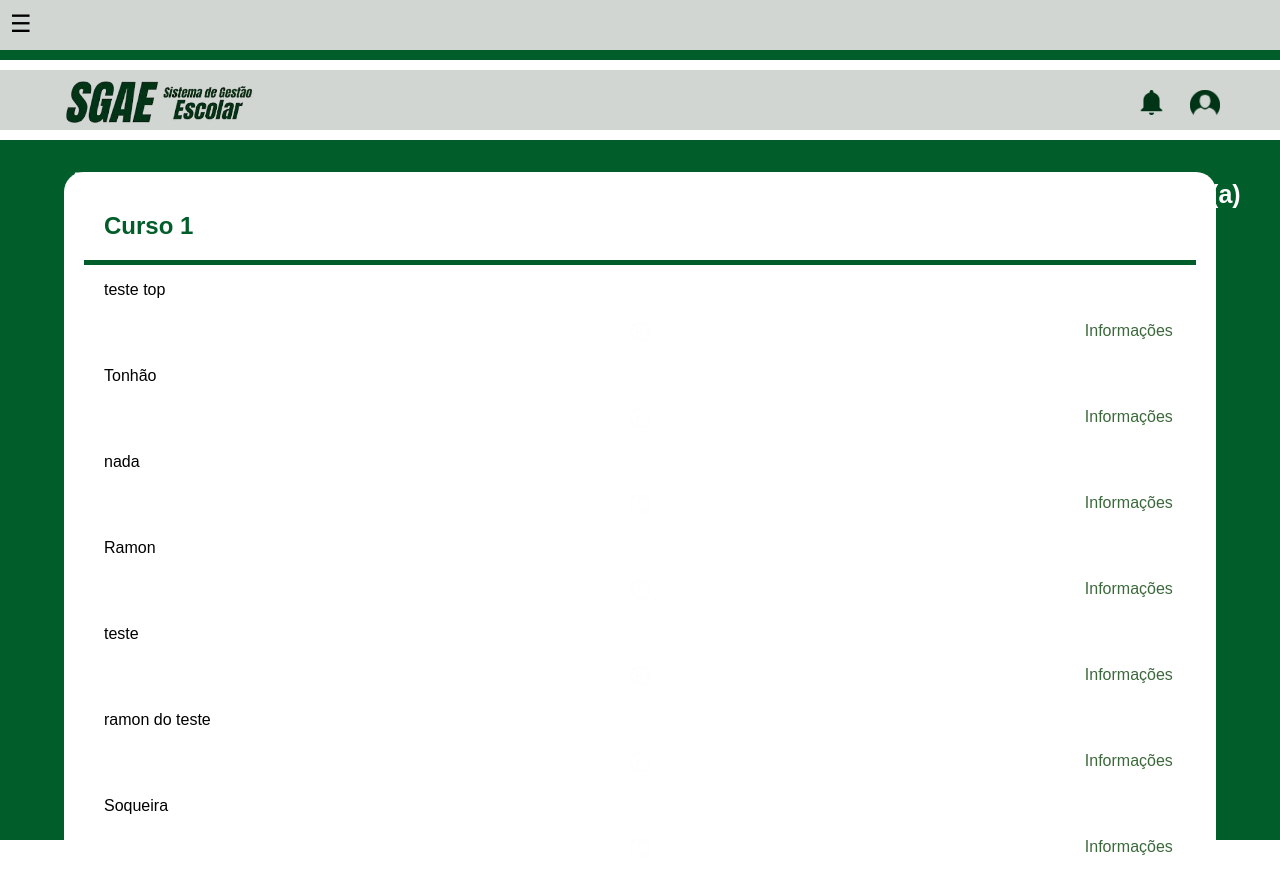
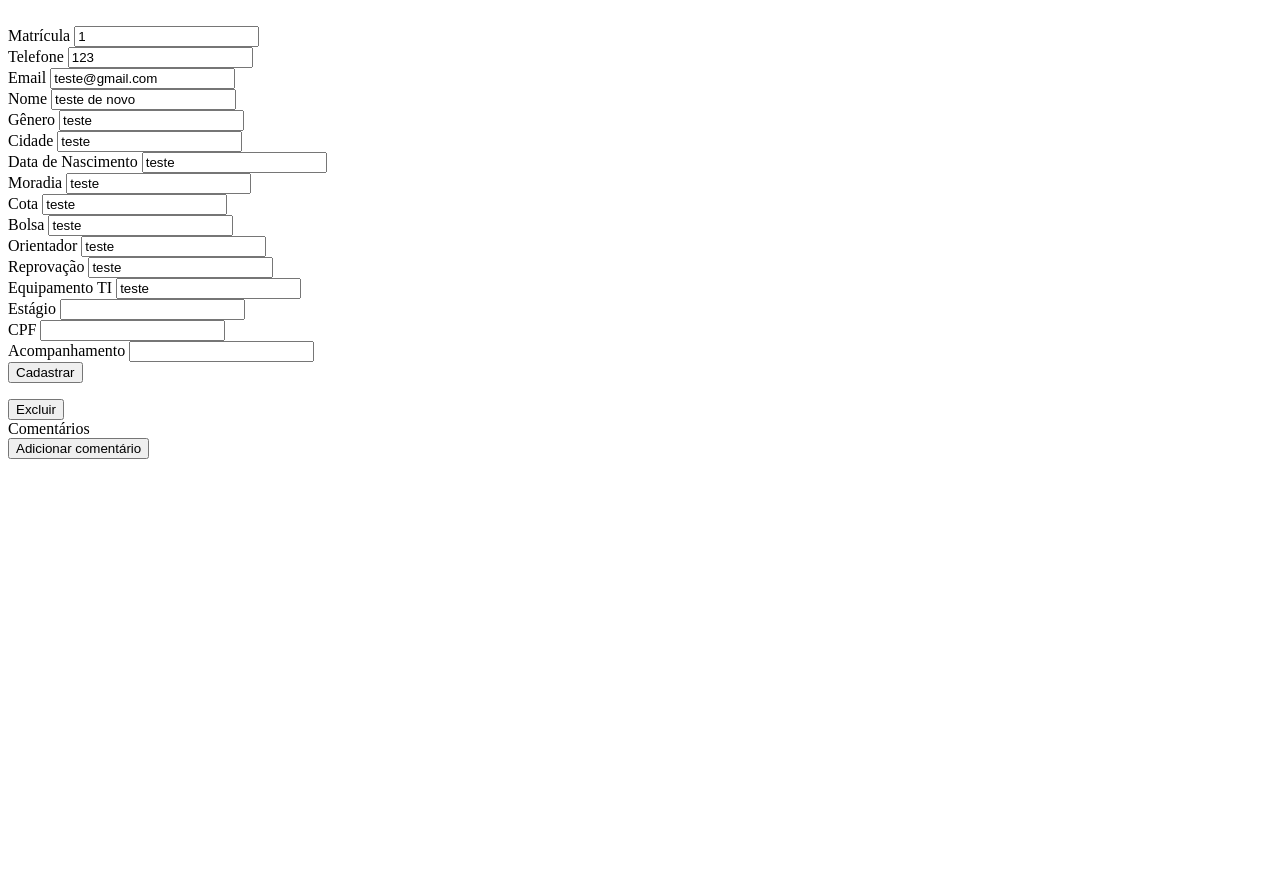
Before and after one commit to RamonIFFAR/PPI, a PHP site: page /aluno.php?id=1 in a window 1280 px wide. After the commit the page ends 459 px from the top, so only its background shows below. Run offline with PHP 8.4, Linux system fonts and the light colour scheme; a user stored in the database is signed in; data comes from the database, SQL or seed files in the repository.

Commit message:
Correção código de alunos

```diff
--- a/PPInte/aluno.php
+++ b/PPInte/aluno.php
@@ -1,191 +1,156 @@
 <?php
+    require('config.php');
+
     session_start();
 
-    require('config.php');
-    //variáveis para a execução normal do código
-    $nome = "select nome from usuario where senha = '{$_SESSION["email"]}'";
-    $sql = "select usuario.id_us, usuario.Siape, usuario.nome, professor.id_prof, usuario.foto from usuario inner join professor where usuario.id_us=professor.id_prof";
-    //precisa puxar alunos do banco
-    $res = $conn->query($sql) or die($conn->error);
-    $req = $conn->query($nome) or die($conn->error);
-    $qtd = $res->num_rows;
+    $aluno = $_REQUEST['id'];
 
-    //variáveis para a checagem se o usuário é um setor
 
+    // XXXXXXXXXX Confere se o usuário está logado XXXXXXXXXXXXXX
+    $Checagem = "select * from usuario where senha = '{$_SESSION['senha']}' and email= '{$_SESSION['email']}'";
+    $QChecagem = $conn->query($Checagem);
+    $tes = $QChecagem->fetch_object();
+    $procura = $QChecagem->num_rows;
+
+    // Usado para conferir o tipo do setor
     $Checagem = "select * from setor where id_set = '{$_SESSION['id_us']}'";
     $ConsultaC = $conn->query($Checagem);
+    $UsoC = $ConsultaC->fetch_object();
     $qtdChecagem = $ConsultaC->num_rows;
 
-    // If utilizado para evitar que um usuário que não pertence à um setor entre
-    if ($qtdChecagem > 0) {
-        ?>
-            <!DOCTYPE html>
-            <html lang="pt-BR">
-            <head>
-                <meta charset="UTF-8">
-                <meta name="viewport" content="width=device-width, initial-scale=1.0">
-                <link href='https://fonts.googleapis.com/css?family=Anton' rel='stylesheet'>
-                <link rel="stylesheet" href="alunos.css">
-            </head>
-            <body>
-                <div class="top-bar">
-                    <div class="menu-container">
-                        <div class="menu-abriricon" onclick="openMenu()">☰</div>
 
 
-                        <div class="floating-menu">
-                            <div class="design-menu"></div>
-                            <div class="design-menu2"></div>
-                            <div class="design-menu3"></div>
-                            <div class="Titulo-menu">
-                                <img src="Imagens/TituloMenu.png">
-                            </div>
-                            <div class="menu-fecharicon" onclick="closeMenu()">☰</div>
-                            <ul>
-                                <li><a href="Pagina_Inicial.php">Início</a></li>
-                                <li><a href="cursos.php">Cursos</a></li>
-                                <li><a href="disciplinas.php">Disciplinas</a></li>
-                                <li><a href="alunos.php">Alunos</a></li>
-                                <li><a href="professores.php">Professores</a></li>
-                                <li><a href="turmas.php">Turmas</a></li>
-                            </ul>
-                            <a class="textPosition" href="index.php">Sair</a>
-
-                            <div class="imagem-menu2"><img src="Imagens/inicio.png"></div>
-                        </div>
-                    </div>
-
-                </div>
-
-                <!-- Barra verde -->
-                <div class="green-bar"></div>
-
-                <!-- Nova barra cinza -->
-                <div class="bottom-bar">
-                <div class="iconeNotificacao">
-                        <img src="Imagens/Notificacao.png">
-                    </div>
-                    <div class="iconeTitulo">
-                        <img src="Imagens/Titulo.png">
-                    </div>
-                    <div class="iconePerfil">
-                        <img src="Imagens/Perfil.png">
-                    </div>
-                </div>
-
-                <!-- Nova barra verde abaixo da nova barra cinza -->
-                <div class="new-green-bar">
-                    <div class="Titulo-Alunos">
-                        <h1>ALUNOS</h1>
-                    </div>
-
-                    <div class="AdicionarAluno">
-                        <?php
-                            echo "<a href='criar_aluno.php'>Adicionar aluno(a)</a>";
-                        ?>
-                    </div>
-                </div>
-
-                <!-- Nova barra cinza abaixo da nova barra verde -->
-                <div class="new-bottom-bar">
-                    <div class="box-center">
-                    <div class="box-curso">
 
 
-                    <div class="outer-container">
-        <div class="inner-container">
-            <div class="title">Curso 1</div>
-            <div class="info">
-                <?php
-                ?>
-            </div>
-        </div>
-    </div>
-    <div class="green-bar2"></div>
+
+    // Função usada para excluir aluno
+    if(isset($_REQUEST['excluir'])){
+        $removeralunosql = "DELETE FROM aluno WHERE matricula = '{$aluno}'";
+        $conn->query($removeralunosql);
+        print "<script>location.href='alunos.php'</script>";
+    }
+    // XXXXXXXXXX If que confere se o usuário está logado XXXXXXXXXXXXXX
+    if($procura > 0){
+
+    } else {
+        print"<script>alert('Você precisa estar logado para poder acessar o sistema')</script>";
+        print"<script>location.href=index.php</script>";
+    }
 
 
-               <div class="InformaçõesProf";>
-                            <?php
+    // Seleciona coisas do aluno
+    $sql = "select * from aluno where matricula = '{$aluno}'";
+    $res = $conn->query($sql);
+    $resSet = $res->fetch_assoc();
 
-                            if($qtd > 0){
-                                echo "<div class='alunos-container'>"; // Adicionamos um contêiner flexível
-                                while($row = $res->fetch_object()){
-                                    echo "<p class='nome-aluno'>" . $row->nome . "</p>";
-                                    echo "<div class='botaoinfo'>";
-                                    echo "<a>Informações</a>";
-                                    echo "<div class='imagemBotao'>";
-                                    echo "<img onclick=\"window.location.href='aluno.php?matricula=" . htmlspecialchars($row->id_prof, ENT_QUOTES, 'UTF-8') . "'\" src='Imagens/Informacoes.png' alt='Informações'>";
-                                    echo "</div>";
-                                    echo "</div>";
-                                }
-                                echo "</div>"; // Fechamos o contêiner flexível
-                            }
-
-                            ?>
-                        </div>
-
-                        <div class="box-curso">
-
-                        <div class="outer-container">
-        <div class="inner-container">
-            <div class="title">curso 2</div>
-            <div class="info">
-
-            </div>
-        </div>
-    </div>
-    <div class="green-bar2"></div>
-    <div class="InformaçõesProf";>
-                            <?php
-
-                            if($qtd > 0){
-                                echo "<div class='alunos-container'>"; // Adicionamos um contêiner flexível
-                                while($row = $res->fetch_object()){
-                                    echo "<p class='nome-aluno'>" . $row->nome . "</p>";
-                                    echo "<div class='botaoinfo'>";
-                                    echo "<a>Informações</a>";
-                                    echo "<div class='imagemBotao'>";
-                                    echo "<img onclick=\"window.location.href='aluno.php?id_aluno=" . htmlspecialchars($row->id_prof, ENT_QUOTES, 'UTF-8') . "'\" src='Imagens/Informacoes.png' alt='Informações'>";
-                                    echo "</div>";
-                                    echo "</div>";
-                                }
-                                echo "</div>"; // Fechamos o contêiner flexível
-                            }
-
-                            ?>
-                        </div>
-    <div class="box-curso">
-
-    <div class="outer-container">
-        <div class="inner-container">
-            <div class="title">Curso 3</div>
-            <div class="info">
-
-            </div>
-        </div>
-    </div>
-    <div class="green-bar2"></div>
-
-                    </div>
-                </div>
+    // Seleciona comentários
+    $sqlComentario = "select * from comentario inner join usuario where comentario.id_us = usuario.id_us and matricula = '{$aluno}'";
+    $resComentario = $conn->query($sqlComentario);
+    $ComentInfo = $res->fetch_assoc();
 
 
-                <script>
-                    function openMenu() {
-                        var menu = document.querySelector('.floating-menu');
-                        menu.style.display = 'block';
-                    }
 
-                    function closeMenu() {
-                        var menu = document.querySelector('.floating-menu');
-                        menu.style.display = 'none';
-                    }
-                </script>
-            </body>
-            </html>
-<?php
-    // Se o usuário não for um setor, ele é enviado de volta para a página de login
-    } else{
-        print"<script>location.href='index.php'; alert('Você não tem permissão para acessar esta área do sistema')</script>";
+
+    function Atualizar($id, $matricula, $telefone, $email, $nome, $genero, $cidade, $dataNasc, $moradia, $cota, $bolsa, $orientador, $reprovacao, $equipTI, $estagio, $cpf, $acompanhamento){
+        include('config.php');
+        $sql = "UPDATE aluno SET matricula='{$matricula}', telefone='{$telefone}', email='{$email}', nome='{$nome}', genero='{$genero}', cidade='{$cidade}', dataNasc='{$dataNasc}', moradia='{$moradia}', cota='{$cota}', bolsa='{$bolsa}', orientador='{$orientador}', reprovacao='{$reprovacao}', equipTI='{$equipTI}', estagio='{$estagio}', cpf='{$cpf}', acompanhamento='{$acompanhamento}' where matricula = '{$id}'";
+        $conn->query($sql) or die($conn->error);
+        print "<script> location.href='alunos.php'</script>";
+    }
+
+
+?>
+
+<!DOCTYPE html>
+<html lang="pt-br">
+<head>
+    <meta charset="UTF-8">
+    <meta name="viewport" content="width=device-width, initial-scale=1.0">
+    <title>SGAE</title>
+</head>
+<body>
+    <?php
+        if(isset($_POST['atualizar'])){
+            Atualizar($_POST['id'], $_POST['matricula'], $_POST['telefone'], $_POST['email'], $_POST['nome'], $_POST['genero'], $_POST['cidade'], $_POST['dataNasc'], $_POST['moradia'], $_POST['cota'], $_POST['bolsa'], $_POST['orientador'], $_POST['reprovacao'], $_POST['equipTI'], $_POST['estagio'], $_POST['cpf'], $_POST['acompanhamento']);
+        }
+        similar_text($UsoC->tipo, "DE", $percent);
+        if($percent  == 100) { ?>
+                    <form action='aluno.php' method='POST'>
+                        <input type='hidden' name='id' value="<?php echo $aluno ?>"> <br>
+                        <label>Matrícula</label>
+                        <input type='text' name='matricula' value="<?php echo $aluno ?>"> <br>
+                        <label>Telefone</label>
+                        <input type='text' name='telefone' value="<?php echo $resSet['telefone'] ?>"> <br>
+                        <label>Email</label>
+                        <input type='email' name='email' value="<?php echo $resSet['email'] ?>"> <br>
+                        <label>Nome</label>
+                        <input type='text' name='nome' value="<?php echo $resSet['nome'] ?>"> <br>
+                        <label>Gênero</label>
+                        <input type='text' name='genero' value="<?php echo $resSet['genero'] ?>"> <br>
+                        <label>Cidade</label>
+                        <input type='text' name='cidade' value="<?php echo $resSet['cidade']?>"> <br>
+                        <label>Data de Nascimento</label>
+                        <input type='text' name='dataNasc' value="<?php echo $resSet['dataNasc'] ?>"> <br>
+                        <label>Moradia</label>
+                        <input type='text' name='moradia' value="<?php echo $resSet['moradia'] ?>"> <br>
+                        <label>Cota</label>
+                        <input type='text' name='cota' value="<?php echo $resSet['cota'] ?>"> <br>
+                        <label>Bolsa</label>
+                        <input type='text' name='bolsa' value="<?php echo $resSet['bolsa'] ?>"> <br>
+                        <label>Orientador</label>
+                        <input type='text' name='orientador' value="<?php echo $resSet['orientador'] ?>"> <br>
+                        <label>Reprovação</label>
+                        <input type='text' name='reprovacao' value="<?php echo  $resSet['reprovacao'] ?>"> <br>
+                        <label>Equipamento TI</label>
+                        <input type='text' name='equipTI' value="<?php echo $resSet['equipTI'] ?>"> <br>
+                        <label>Estágio</label>
+                        <input type='text' name='estagio' value="<?php echo $resSet['estagio'] ?>"> <br>
+                        <label>CPF</label>
+                        <input type='text' name='cpf' value="<?php echo $resSet['cpf'] ?>"> <br>
+                        <label>Acompanhamento</label>
+                        <input type='text' name='acompanhamento' value="<?php echo $resSet['acompanhamento'] ?>"> <br>
+                        <button type='submit' name='atualizar'>Cadastrar</button>
+                    </form>
+                    <button onclick="if(confirm('Tem certeza que deseja excluir esse aluno?')){location.href='aluno.php?id= <?php echo $aluno ?>&excluir=1'}">Excluir</button>
+        <?php } else {
+                print $resSet['matricula'] . "<br>";
+                print $resSet['telefone'] . "<br>";
+                print $resSet['email'] . "<br>";
+                print $resSet['nome'] . "<br>";
+                /* print $resSet->genero . "<br>";
+                print $resSet->cidade . "<br>";
+                print $resSet->dataNasc . "<br>";
+                print $resSet->moradia . "<br>";
+                print $resSet->cota . "<br>";
+                print $resSet->bolsa . "<br>";
+                print $resSet->orientador . "<br>";
+                print $resSet->reprovacao . "<br>";
+                print $resSet->equipTI . "<br>"; */
     }
 ?>
+<br> <span>Comentários</span> <br>
+    <button onclick="location.href='aluno.php?id= <?php echo $aluno ?>&adicao=1'">Adicionar comentário</button>
+    <?php
+    if(isset($_REQUEST['adicao'])){
+        ?>
+        <form action='add_comentario.php' method='POST'>
+            <input type='hidden' name='id_us' value='<?php echo $_SESSION['id_us'] ?>'>
+            <input type='hidden' name='id' value='<?php echo $aluno ?>'>
+            <label>Comentário</label> <br>
+            <input type='text' name='comentario'>
+            <button type='submit' name='comentar'>Adicionar comentário</button>
+        </form>
+
+        <?php
+    }
+        while ($row = $resComentario->fetch_object()){
+            print "<br> <br>" . $row->nome . "<br>";
+            print $row->descricao;
+            if ($row->id_us == $_SESSION['id_us']){
+                print "<br> <button onclick=\"location.href='ed_comentario.php?id_comentario=".$row->id_coment."'\">Editar comentário</button>";
+                print "<br> <button onclick=\"location.href='add_comentario.php?remover=1&id_comentario=" . $row->id_coment . "'\">Remover Comentário</button>";
+            }
+            }
+    ?>
+</body>
+</html>
```
Also changed, not shown: PPInte/alunos.php (+21 -21 lines), PPInte/criar_aluno.php (+4 -6 lines).
